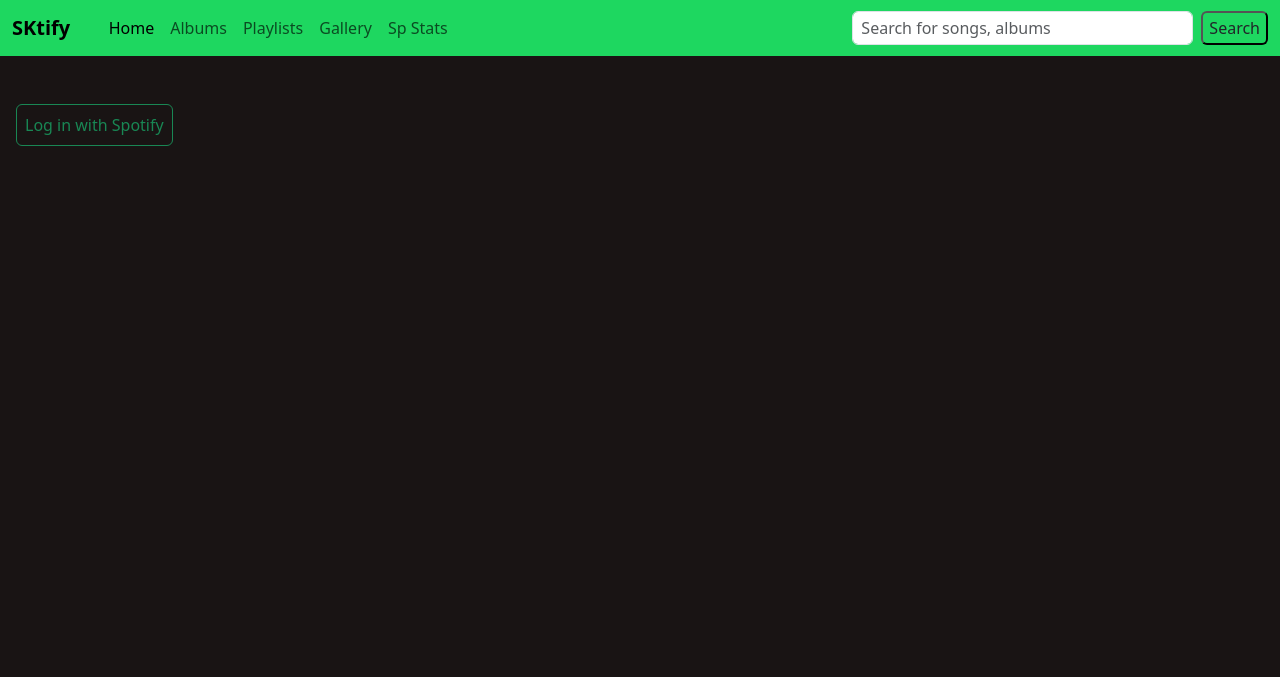
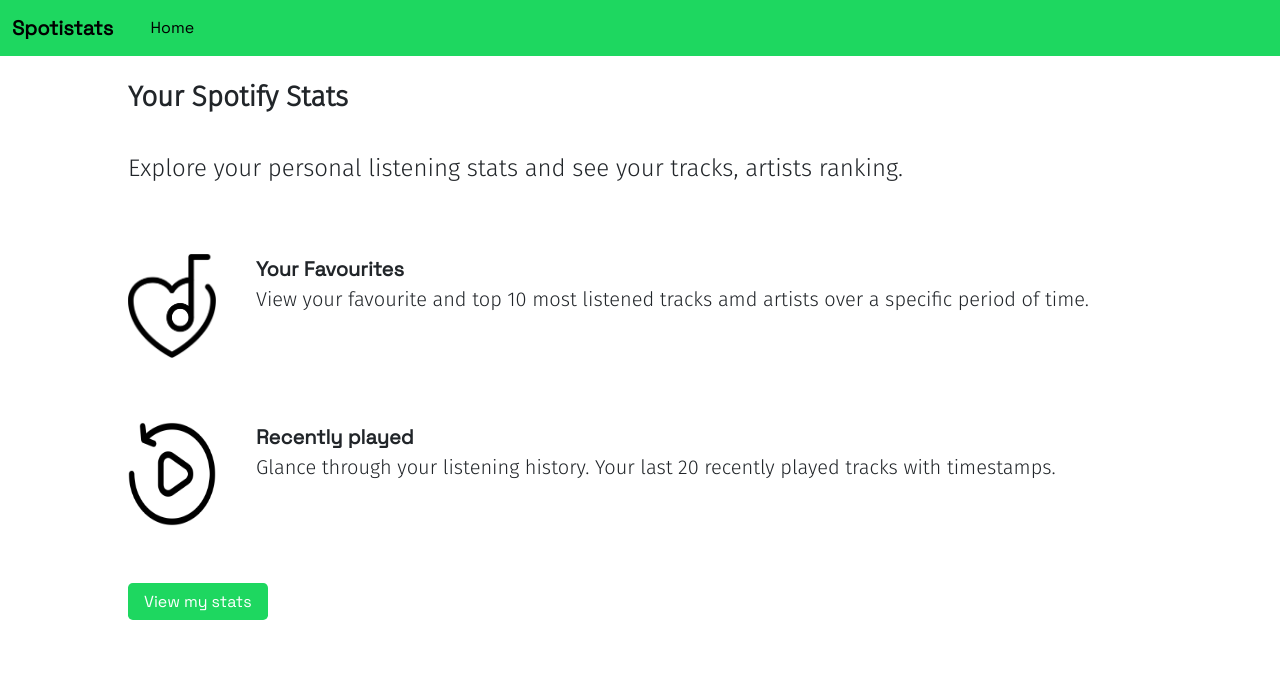
Before and after one commit to Klvxn/skeptify, a Django app: page /spotify-stats/home/ in a window 1280 px wide. Shown: the top 677 px of the page. Run offline with Django 4.2, Linux system fonts and the light colour scheme.

Commit message:
added recently played and more design changes

```diff
--- a/app/templates/base.html
+++ b/app/templates/base.html
@@ -23,8 +23,7 @@
                     <li class="nav-item"><a class="nav-link active" aria-current="page" href="/">Home</a></li>
                     <li class="nav-item"><a class="nav-link" href="/#albums">Albums</a></li>
                     <li class="nav-item"><a class="nav-link"  href="/#pls">Playlists</a></li>
-                    <li class="nav-item"><a class="nav-link"  href="{% url 'app:gallery' %}">Gallery</a></li>
-                    <li class="nav-item"><a class="nav-link"  href="{% url 'app:stats_home' %}">Sp Stats</a></li>
+                    <li class="nav-item"><a class="nav-link"  href="{% url 'app:stats_home' %}">Spotistats</a></li>
                 </ul>
                 <div class="form-group">
                     <form action="{% url 'app:search' %}" method="get" class="d-flex" role="search">
--- a/app/templates/search_results.html
+++ b/app/templates/search_results.html
@@ -3,7 +3,7 @@
 {% block content %}
 <div class="search_result my-5">
     {% if tracks %}
-        <h4 class="m-5">Showing search results for "{{ query }}"</h4>
+        <h4 class="m-5 text-white">Showing search results for "{{ query }}"</h4>
         <div class="search">
             {% for track in tracks %}
                 <div class="p-3">
--- a/app/templates/stats_home.html
+++ b/app/templates/stats_home.html
@@ -1,6 +1,61 @@
-{% extends 'base.html' %}
+<!DOCTYPE html>
+<html lang="en">
+<head>
+    <meta charset="UTF-8">
+    <meta name="viewport" content="width=device-width, initial-scale=1.0">
+    <link rel="stylesheet" href="/static/css/stats_style.css">
+    <link rel="stylesheet" href="/static/css/base.css">
+    <link href="https://cdn.jsdelivr.net/npm/bootstrap@5.3.0-alpha1/dist/css/bootstrap.min.css" rel="stylesheet" integrity="sha384-GLhlTQ8iRABdZLl6O3oVMWSktQOp6b7In1Zl3/Jr59b6EGGoI1aFkw7cmDA6j6gD" crossorigin="anonymous">
+    <title>Your Spotify Stats</title>
+</head>
+<body>
+    <script src="https://cdn.jsdelivr.net/npm/bootstrap@5.3.0-alpha1/dist/js/bootstrap.bundle.min.js" integrity="sha384-w76AqPfDkMBDXo30jS1Sgez6pr3x5MlQ1ZAGC+nuZB+EYdgRZgiwxhTBTkF7CXvN" crossorigin="anonymous"></script>
+    <nav class="navbar navbar-expand-lg">
+        <div class="container-fluid">
+            <span class="navbar-brand fw-bold">Spotistats</span> &ThickSpace; &ThickSpace;
+            <button class="navbar-toggler" type="button" data-bs-toggle="collapse" data-bs-target="#navbarSupportedContent" aria-controls="navbarSupportedContent" aria-expanded="false" aria-label="Toggle navigation">
+                <span class="navbar-toggler-icon"></span>
+            </button>
+            <div class="collapse navbar-collapse" id="navbarSupportedContent">
+                {% block nav_item %}
+                    <ul class="navbar-nav me-auto mb-2 mb-lg-0 fw-medium">
+                        <li class="nav-item"><a class="nav-link active" aria-current="page" href="/">Home</a></li>
+                    </ul>
+                {% endblock %}
+            </div>
+        </div>
+    </nav>
+    {% block content %}
+    <div class="content mb-5">
+        <h3 class="my-4 mx-0 f-style fw-bold">Your Spotify Stats</h3>
 
+        <div class="py-3">
+            <h4 class="f-style">Explore your personal listening stats and see your tracks, artists ranking.</h4>
+        </div>
 
-{% block content %}
-<a href="{% url 'app:stats' %}" class="btn btn-outline-success p-2"> Log in with Spotify</a>
-{% endblock %}
+        <div class="my-4">
+            <div class="flex">
+                <img src="/static/images/favorite-music.png"  alt="">
+                <div>
+                    <p class="f-style"> <b>Your Favourites</b> <br> View your favourite and top 10 most listened tracks amd artists over a specific period of time.</p>
+                </div>
+            </div>
+            <div class="flex">
+                <img src="/static/images/history.png" class="" alt="">
+                <div>
+                    <p class="f-style"> <b>Recently played</b><br> Glance through your listening history. Your last 20 recently played tracks with timestamps. </p>
+                </div>
+            </div>
+        </div>
+
+        <div class="py-3">
+            {% if user %}
+                <a href="{% url 'app:stats' %}" class="sp-login"> View my stats</a>
+            {% else %}
+                <a href="" class="sp-login"> Login with Spotify</a>
+            {% endif %}
+        </div>
+    </div>
+    {% endblock %}
+</body>
+</html>
--- a/app/urls.py
+++ b/app/urls.py
@@ -2,7 +2,6 @@ from django.urls import path
 
 from .views import (
     album_detail,
-    gallery,
     stats_home,
     track_detail,
     home,
@@ -19,7 +18,6 @@ urlpatterns = [
     path("albums/<str:album_id>/", album_detail, name="album_detail"),
     path("playlists/<str:playlist_id>/", playlist_detail, name="playlist_detail"),
     path("find-track/", search, name="search"),
-    path("skepta/gallery/", gallery, name="gallery"),
     path("spotify-stats/home/", stats_home, name="stats_home"),
     path("me/spotify-stats/", user_stats, name="stats"),
 ]
--- a/app/views.py
+++ b/app/views.py
@@ -1,25 +1,23 @@
 from django.shortcuts import render
 
-from .genius import genius_search
-from .utils import (
-    get_album,
-    get_albums,
-    get_playlists,
-    get_track,
-    get_top_tracks,
-    get_user,
-    get_user_top_artists,
-    get_user_top_tracks,
+from .util import (
+    albums,
+    playlists,
+    single_album,
+    single_track,
+    top_tracks,
+    retrieve_user,
+    user_recently_played,
+    user_top_artists,
+    user_top_tracks,
     search_tracks,
+    genius_search,
 )
 
 
 # Create your views here.
 def home(request):
-    albums = get_albums()
-    playlists = get_playlists()
-    top_tracks = get_top_tracks()
-    context = {"albums": albums, "playlists": playlists, "top_tracks": top_tracks}
+    context = {"albums": albums(), "playlists": playlists(), "top_tracks": top_tracks()}
     return render(request, "home.html", context)
 
 
@@ -33,7 +31,7 @@ def search(request):
 
 
 def track_detail(request, track_id):
-    track = get_track(track_id)
+    track = single_track(track_id)
     track_name = track["name"]
     track_artist = track["primary_artist"]
     results = genius_search(f"{track_name}, {track_artist}")
@@ -52,17 +50,13 @@ def track_detail(request, track_id):
 
 
 def album_detail(request, album_id):
-    album = get_album(album_id)
+    album = single_album(album_id)
     return render(request, "album_detail.html", {"album": album})
 
 
 def playlist_detail(request, playlist_id):
-    playlist = get_playlists(playlist_id)
+    playlist = playlists(playlist_id)
     return render(request, "playlist_detail.html", {"playlist": playlist})
-
-
-def gallery(request):
-    return render(request, "gallery.html")
 
 
 def stats_home(request):
@@ -70,11 +64,11 @@ def stats_home(request):
 
 
 def user_stats(request):
-    user = get_user()
-    top_artists = get_user_top_artists()
-    top_tracks = get_user_top_tracks()
+    top_artists = user_top_artists()
+    top_tracks = user_top_tracks()
     context = {
-        "user": user,
+        "user": retrieve_user(),
+        "recently_played": user_recently_played(),
         "short_term_artists": top_artists[0],
         "medium_term_artists": top_artists[1],
         "long_term_artists": top_artists[2],
--- a/static/css/base.css
+++ b/static/css/base.css
@@ -1,3 +1,5 @@
+@import url('https://fonts.googleapis.com/css2?family=Space+Grotesk&display=swap');
+
 body {
     margin: 0;
     padding: 0;
@@ -13,6 +15,7 @@ nav, button {
     background-color: var(--my-green);
     color: var(--my-black);
     font-size: 1rem;
+    font-family: 'Space Grotesk', sans-serif !important;
 }
 
 a {
@@ -42,10 +45,15 @@ a.btn:hover {
     overflow-x: scroll;
     -ms-overflow-style: none;
     padding: 1rem 0;
+    font-size: 1.2rem;
 }
 
 .flex::-webkit-scrollbar {
     display: none;
+}
+
+.sm {
+    font-size: .9rem;
 }
 
 .album_tracks {
@@ -98,12 +106,8 @@ iframe {
     }
 }
 
-h4 {
+h5 {
     color: white;
-}
-
-.border {
-    border: 1px #343a40 solid !important;
 }
 
 .sk-img {
--- a/static/css/stats_style.css
+++ b/static/css/stats_style.css
@@ -1,6 +1,28 @@
+@import url('https://fonts.googleapis.com/css2?family=Playfair+Display:wght@500&display=swap');
+@import url('https://fonts.googleapis.com/css2?family=Space+Grotesk&display=swap');
+@import url('https://fonts.googleapis.com/css2?family=Fira+Sans:wght@300&display=swap');
+
+h3, h4, h5 {
+  font-family: 'Playfair Display', serif;
+}
+
 :root {
   --my-black: #191414;
  --my-green:  #1ED760;
+}
+
+* {
+  font-family: 'Space Grotesk', sans-serif;
+}
+
+.f-style {
+  font-family: 'Fira Sans', sans-serif;
+}
+
+.flex div {
+  /* display: inline-flex; */
+  align-items: center;
+  margin-left: 1rem;
 }
 
 @media only screen and  (min-width: 641px) {
@@ -21,6 +43,39 @@
     margin: 0 2rem;
   }
 
+  .flex div {
+    margin-left: 2.5rem;
+    font-size: 1.25rem;
+  }
+
+}
+
+.content {
+  margin: 0 auto;
+  width: 80%;
+}
+
+.flex {
+  display: flex;
+  margin: 2rem 0;
+}
+
+.flex img {
+  height: 6.5rem ;
+  width: 5.5rem ;
+}
+
+.sp-login {
+  background-color: var(--my-green);
+  padding: .5rem 1rem;
+  color: white;
+  text-decoration: none;
+  border-radius: .3rem;
+}
+
+.sp-login:hover {
+  text-decoration: none;
+  border: 2px var(--my-black) solid;
 }
 
 .item {
@@ -29,8 +84,7 @@
 }
 
 h3 {
-  margin: 3rem !important;
-  margin-bottom: 5rem !important;
+  margin: 3rem 0 !important;
 }
 
 #stats-artists {
```
Also changed, not shown: app/genius.py (deleted, +0 -19 lines), app/models.py (+8 -0 lines), app/templates/gallery.html (deleted, +0 -19 lines), app/templates/home.html (+12 -14 lines), app/templates/stats.html (+44 -47 lines), app/util.py (renamed from app/utils.py, +69 -59 lines), config/settings.py (+8 -4 lines), app/migrations/0001_initial.py (added), app/migrations/0002_artist_delete_monthlylisteners.py (added), static/images/favorite-music.png (added), static/images/history.png (added), 2 other files.
